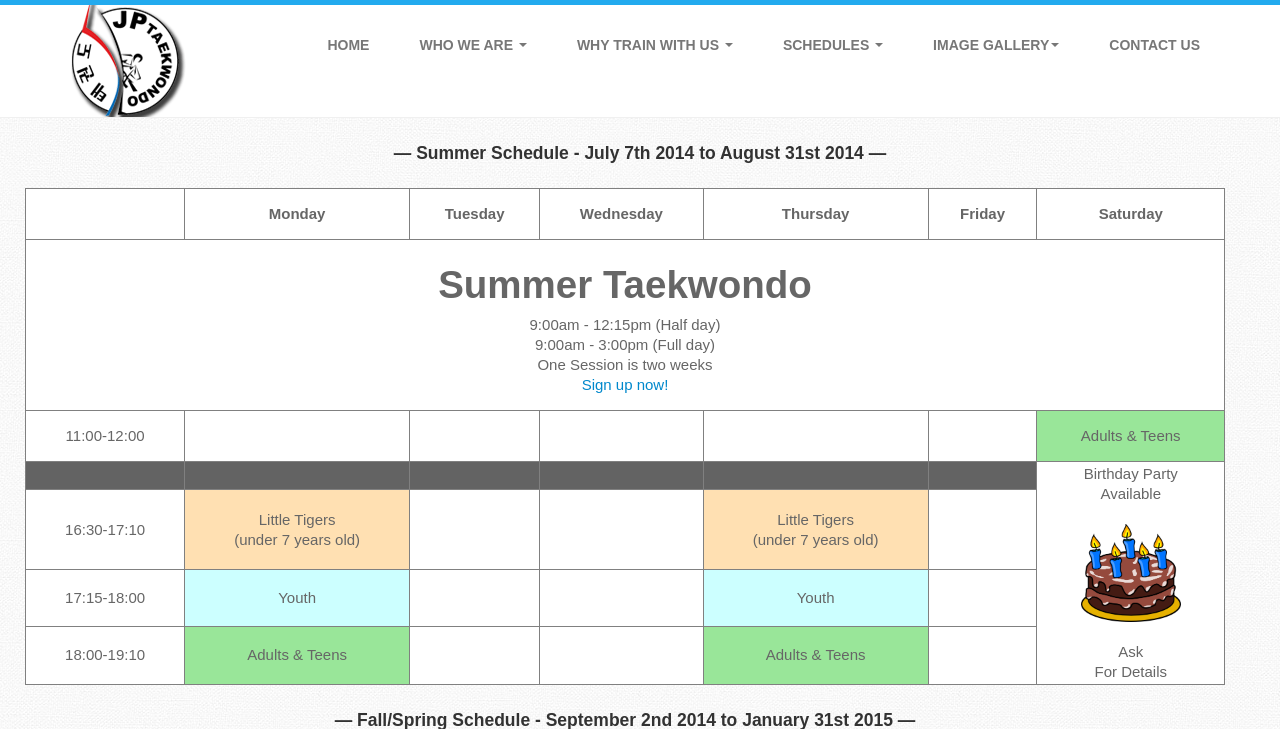
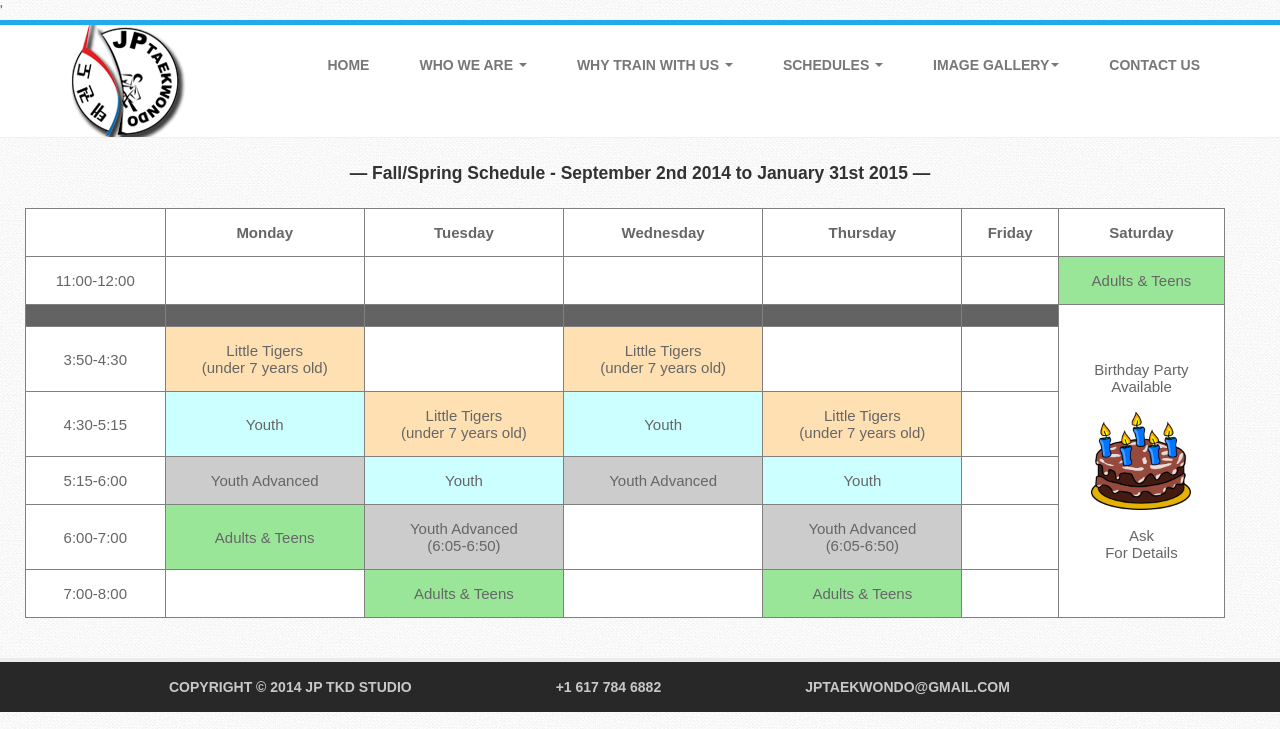
Before and after one commit to jklein/jptaekwondo, a PHP site: page /schedule.php in a window 1280 px wide. Shown: the top 729 px of the page. Run offline with PHP 8.4, Linux system fonts and the light colour scheme; data that the repository does not hold is empty.

Commit message:
New schedule

```diff
--- a/schedule.php
+++ b/schedule.php
@@ -1,14 +1,14 @@
-<?php
+'<?php
 
-$page_name = 'Summer Schedule - July 7th 2014 to August 31st 2014';
-$secondary_header = 'Fall/Spring Schedule - September 2nd 2014 to January 31st 2015';
-
+$page_name = 'Fall/Spring Schedule - September 2nd 2014 to January 31st 2015';
+//$page_name = 'Summer Schedule - July 7th 2014 to August 31st 2014';
 
 require 'includes/header.php';
 ?>
 <section class="schedule">
     <div class="container">
         <div class="row">
+            <!--  Summer Schedule
             <table class="grid_schedule">
                 <tr>
                     <th>&nbsp;</th>
@@ -86,6 +86,7 @@ require 'includes/header.php';
                     </div>
                 </div>
             </div>
+            -->
 
 
             <table class="grid_schedule">
```
Also changed, not shown: 1 other file.
